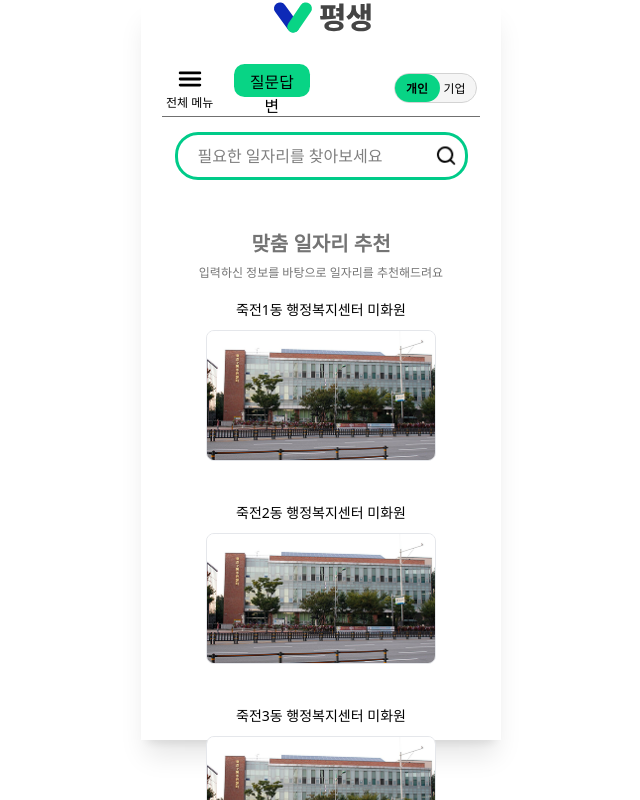
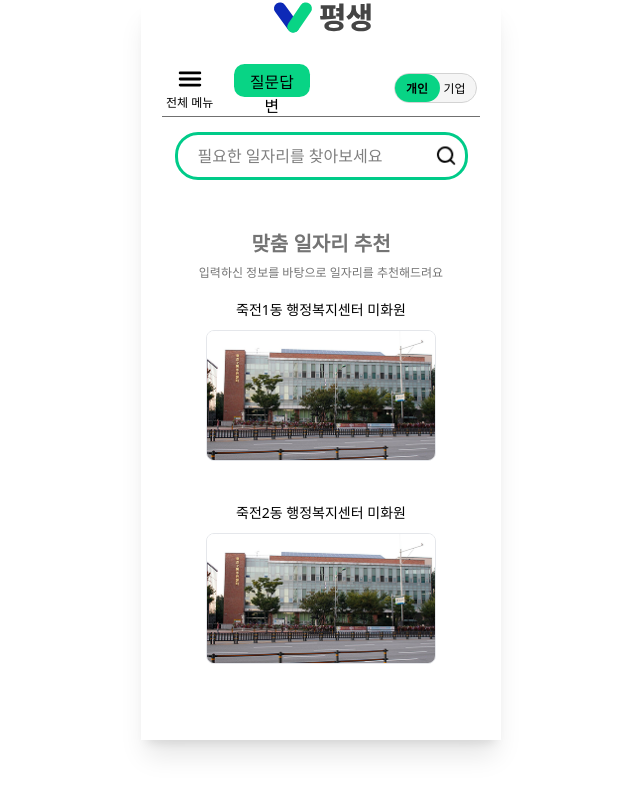
Before and after one commit to PyeongSaeng/PyeongSaeng-FE, a React (Vite) app: page /personal/jobs/recommend in a window 1280 px wide. Shown: the whole page, without its empty margins (319-959 px from the left). Built offline with nearby package versions, Linux system fonts and the light colour scheme; a web font is replaced by a local one.

Commit message:
style: jobrecommendpage 스크롤 수정

```diff
--- a/src/pages/Personal/JobDraftsPage.tsx
+++ b/src/pages/Personal/JobDraftsPage.tsx
@@ -71,7 +71,7 @@ const JobDraftsPage = () => {
                 {/* 스크롤 영역 */}
                 <div className="flex-1 w-full flex justify-center" style={{ minHeight: 0 }}>
                     <div
-                        className="w-[291] flex flex-col items-center overflow-y-auto mt-[22px] space-y-8 scrollbar-hide"
+                        className="w-[291] flex flex-col items-center overflow-y-auto mt-[22px] space-y-9 scrollbar-hide"
                         style={{ maxHeight: "400px" }}
                     >
                         {dummyJobs.map((job) => {
--- a/src/pages/Personal/JobRecommendationPage.tsx
+++ b/src/pages/Personal/JobRecommendationPage.tsx
@@ -36,8 +36,7 @@ const JobRecommendationPage = () => {
 
   return (
     <Topbar>
-      <div className="flex flex-col h-full ">
-        {/*overflow-hidden */}
+      <div className="w-full h-full flex flex-col">
         <div className="flex justify-center mt-6">
           <div className="relative w-[293px] h-[48px]">
             <input
@@ -65,8 +64,10 @@ const JobRecommendationPage = () => {
               입력하신 정보를 바탕으로 일자리를 추천해드려요
             </p>
           </div>
-          <div className="mt-[17px] flex-1 overflow-y-auto scrollbar-hide flex flex-col items-center">
-            <div className="flex flex-col gap-[41px]">
+          {/* 스크롤 영역 */}
+          <div className="mt-[17px] flex-1 w-full flex justify-center" style={{ minHeight: 0 }}>
+            <div className="flex flex-col items-center overflow-y-auto gap-[41px] scrollbar-hide"
+                        style={{ maxHeight: "400px" }}>
               {dummyJobs.map((job) => (
                 <div
                   key={job.jobId}
```
